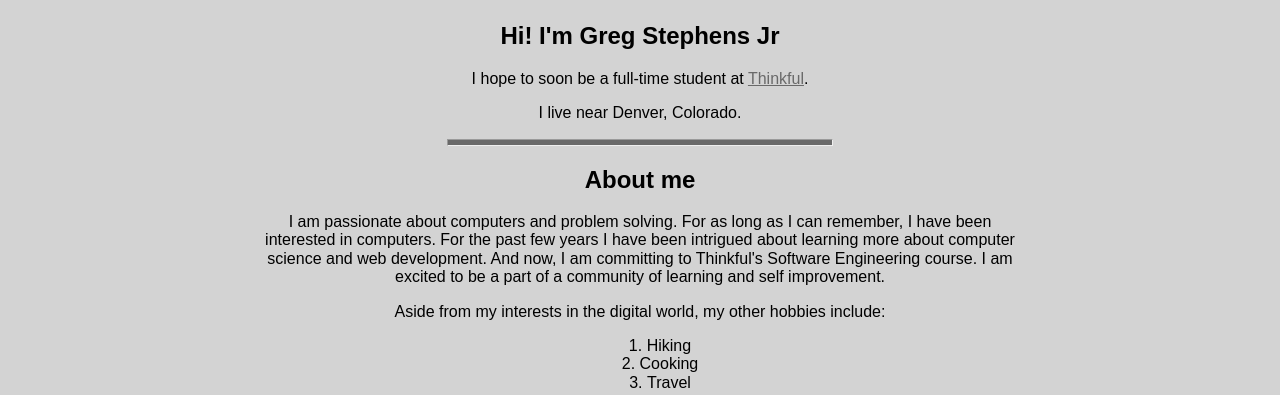
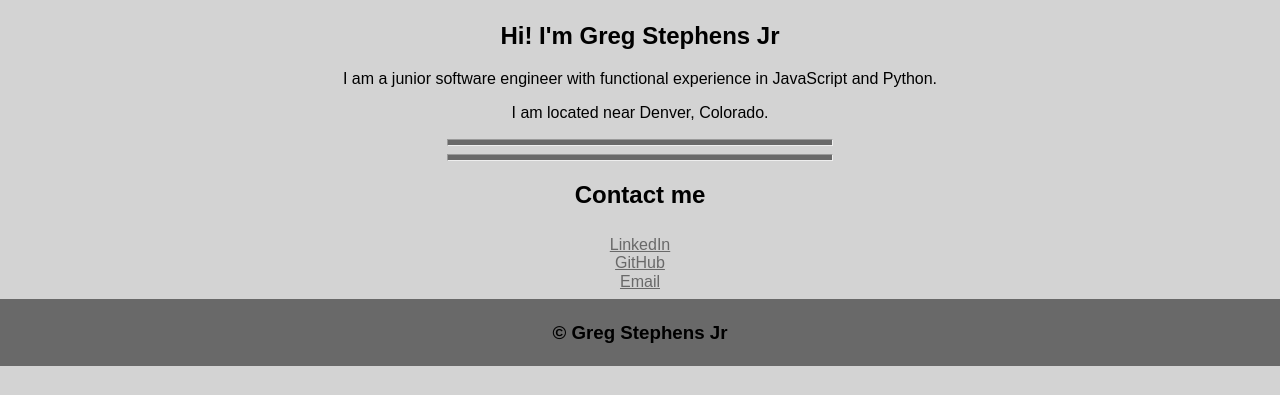
Before and after one commit to gregstephensjr/website, a plain HTML site: page index.html in a window 1280 px wide. Shown: the part 423-818 px from the top of the page. Drawn offline with nearby package versions, Linux system fonts and the light colour scheme.

Commit message:
Update/remove content

```diff
--- a/index.html
+++ b/index.html
@@ -20,32 +20,21 @@
     <section id="intro">
       <h2>Hi! I'm Greg Stephens Jr</h2>
       <p>
-        I hope to soon be a full-time student at <a href="https://thinkful.com" target="_blank">Thinkful</a>.
+        I am a junior software engineer with functional experience in JavaScript and Python.
       </p>
       <p>
-        I live near Denver, Colorado.
+        I am located near Denver, Colorado.
       </p>
     </section>
 
     <hr>
 
-    <section id="about">
+   <!-- <section id="about">
       <h2>About me</h2>
       <p>
-        I am passionate about computers and problem solving. For as long as I can remember, I have been interested in
-        computers. For the past few years I have been intrigued about learning more about computer science and web
-        development. And now, I am committing to Thinkful's Software Engineering course. I am excited to be a part of a
-        community of learning and self improvement.
+        I am passionate about computers and problem solving.
       </p>
-      <p>
-        Aside from my interests in the digital world, my other hobbies include:
-      </p>
-      <ol>
-        <li>Hiking</li>
-        <li>Cooking</li>
-        <li>Travel</li>
-      </ol>
-    </section>
+    </section> -->
 
     <hr>
 
@@ -55,7 +44,7 @@
         <ul>
           <li><a href="https://www.linkedin.com/in/gregstephensjr" target="_blank">LinkedIn</a></li>
           <li><a href="https://github.com/gregstephensjr" target="_blank">GitHub</a></li>
-          <li><a href="mailto:gregstephens.jr@gmail.com">Email</a></li>
+          <li><a href="mailto:gregstephensjr@pm.me">Email</a></li>
         </ul>
       </div>
 
```
